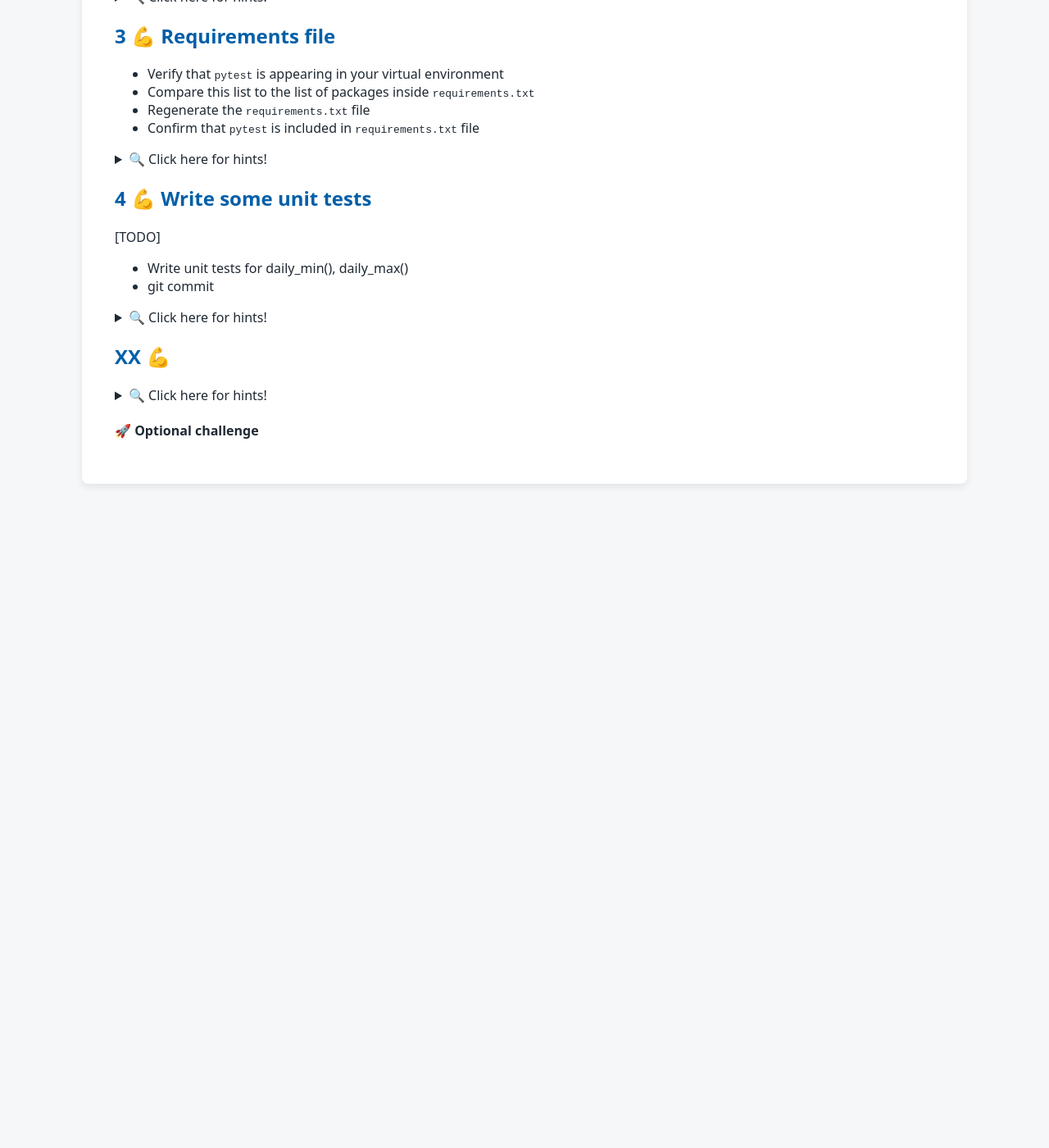
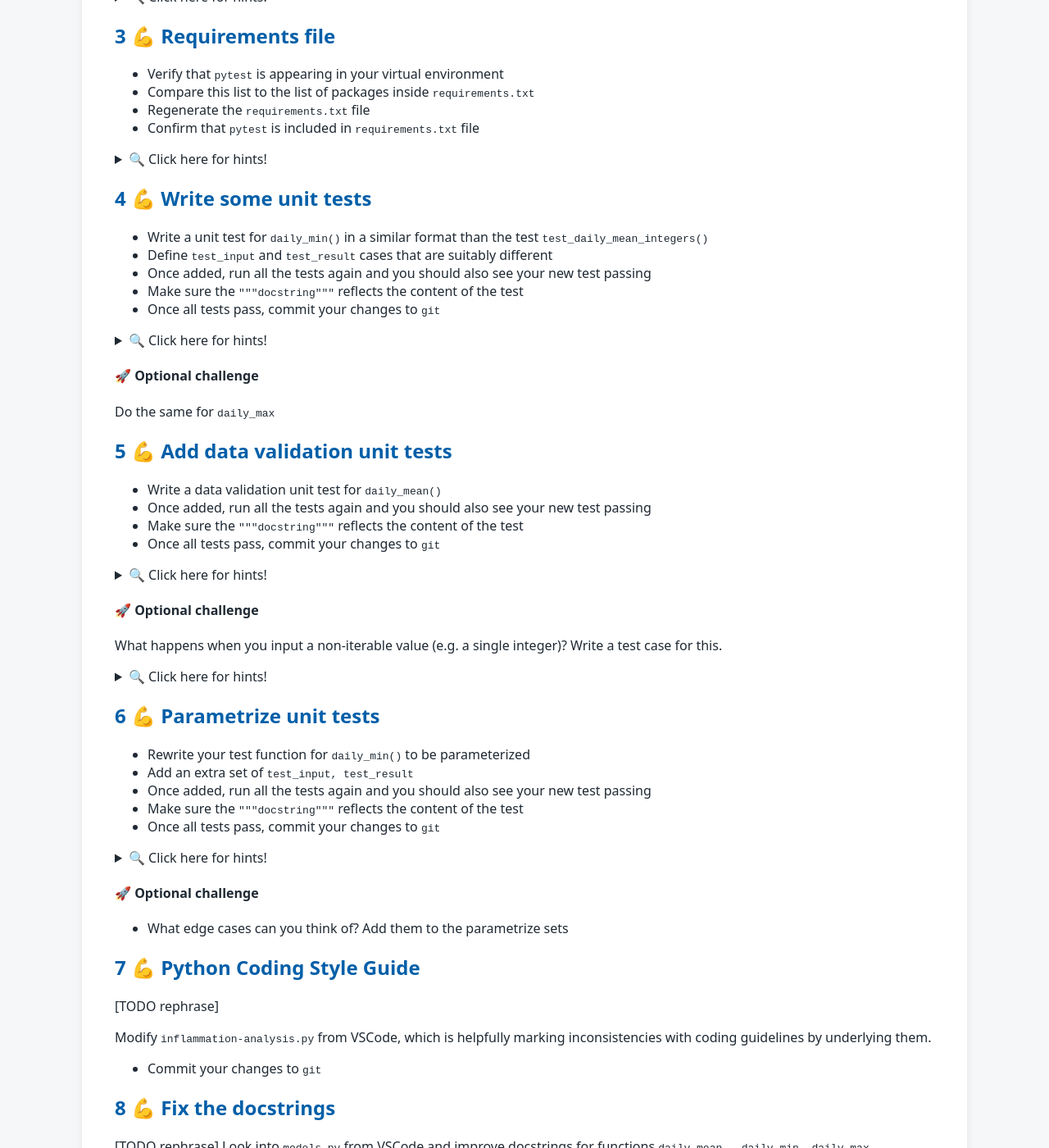
Before and after one commit to tu-delft-library/intermediate_programming_with_python, a Jekyll site: the page built from material_for_participants/exercises.md, in a window 1280 px wide and 1400 px high, scrolled down 683 px. Shown: the whole window at 82% size. Built offline with Jekyll 4.4.1, drawn with Linux system fonts in a browser that asks for light colours; our own code applies the rules of GitHub Pages for plain Markdown files; before the commit the page ends 1313 px from its top, so only the background shows below that; some of the changed text lies outside the part shown.

Commit message:
Exercises WIP

````diff
--- a/material_for_participants/exercises.md
+++ b/material_for_participants/exercises.md
@@ -55,20 +55,101 @@
 </details>
 
 ## 4 💪 Write some unit tests
-[TODO]
-- Write unit tests for daily_min(), daily_max()
-- git commit
+- Write a unit test for `daily_min()` in a similar format than the test `test_daily_mean_integers()`
+- Define `test_input` and `test_result` cases that are suitably different
+- Once added, run all the tests again and you should also see your new test passing
+- Make sure the `"""docstring"""` reflects the content of the test
+- Once all tests pass, commit your changes to `git`
 
 <details>
 <summary>🔍 Click here for hints! </summary>
 
-- tip
+
+- Remember to import the new function to be tested at the top of `test_models.py` > `from inflammation.models import daily_min`
+- Remember that these functions take a 2D array and return a 1D array with each element the result of analysing each *column* of the data
+- Use `pytest tests/test_models.py` or `python -m pytest tests/test_models.py` to run the tests again
+</details>
+
+
+#### 🚀 Optional challenge
+Do the same for `daily_max`
+
+
+## 5 💪 Add data validation unit tests
+- Write a data validation unit test for `daily_mean()`
+- Once added, run all the tests again and you should also see your new test passing
+- Make sure the `"""docstring"""` reflects the content of the test
+- Once all tests pass, commit your changes to `git`
+
+<details>
+<summary>🔍 Click here for hints! </summary>
+
+- Use `pytest tests/test_models.py` or `python -m pytest tests/test_models.py` to run the tests again
+</details>
+
+
+#### 🚀 Optional challenge
+What happens when you input a non-iterable value (e.g. a single integer)? Write a test case for this.
+
+<details>
+<summary>🔍 Click here for hints! </summary>
+
+- The error type raise in this case is `IndexError`
 </details>
 
 
 
-## XX 💪
 
+## 6 💪 Parametrize unit tests
+- Rewrite your test function for `daily_min()` to be parameterized
+- Add an extra set of `test_input, test_result`
+- Once added, run all the tests again and you should also see your new test passing
+- Make sure the `"""docstring"""` reflects the content of the test
+- Once all tests pass, commit your changes to `git`
+
+<details>
+<summary>🔍 Click here for hints! </summary>
+
+- Use `pytest tests/test_models.py` or `python -m pytest tests/test_models.py` to run the tests again
+</details>
+
+
+#### 🚀 Optional challenge
+- What edge cases can you think of? Add them to the parametrize sets
+
+## 7 💪 Python Coding Style Guide
+[TODO rephrase]
+
+Modify `inflammation-analysis.py` from VSCode, which is helpfully marking inconsistencies with coding guidelines by underlying them.
+
+- Commit your changes to `git`
+
+## 8 💪 Fix the docstrings
+[TODO rephrase]
+Look into `models.py` from VSCode and improve docstrings for functions `daily_mean , daily_min, daily_max`.
+- Commit your changes to `git`
+
+## 9 💪 Decouple Data Loading from Data Analysis
+[TODO rephrase]
+Modify `compute_data.py` to separate out the data loading functionality from analyse_data() into a new function load_inflammation_data(), that returns a list of 2D NumPy arrays with inflammation data loaded from all inflammation CSV files found in a specified directory path. Then, change your analyse_data() function to make use of this new function instead.
+
+
+## 9 💪 Use Classes to Abstract out Data Loading
+
+Inside compute_data.py, declare a new class CSVDataSource that contains the load_inflammation_data() function we wrote in the previous exercise as a method of this class. The directory path where to load the files from should be passed in the class’ constructor method. Finally, construct an instance of the class CSVDataSource outside the statistical analysis and pass it to analyse_data() function.
+
+
+At the end of this exercise, the code in the analyse_data() function should look like:
+
+```bash
+def analyse_data(data_source):
+    data = data_source.load_inflammation_data()
+```
+The controller code should look like:
+
+```bash
+data_source = CSVDataSource(os.path.dirname(infiles[0]))
+analyse_data(data_source)
 
 <details>
 <summary>🔍 Click here for hints! </summary>
````
